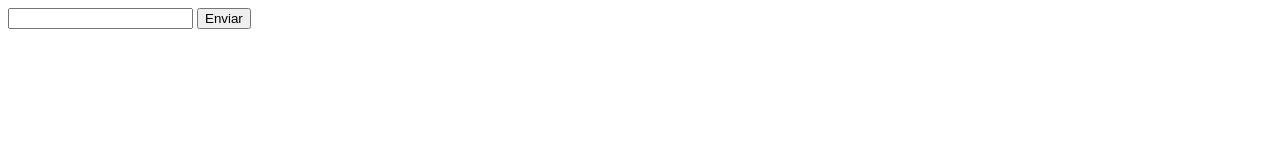
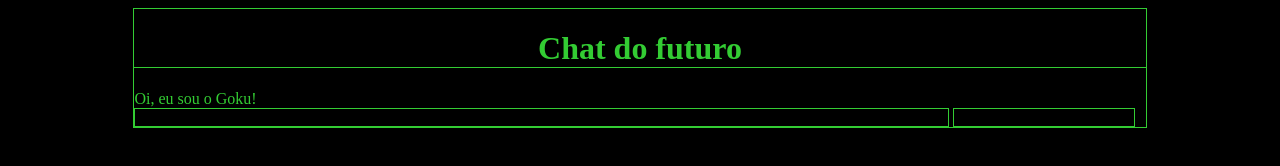
Before and after one commit to Naumsantos/app_chat, a plain HTML site: page index.html in a window 1280 px wide. Drawn offline with Linux system fonts and the light colour scheme.

Commit message:
feat: css chat

```diff
--- a/index.html
+++ b/index.html
@@ -4,11 +4,16 @@
   <meta charset="UTF-8">
   <meta http-equiv="X-UA-Compatible" content="IE=edge">
   <meta name="viewport" content="width=device-width, initial-scale=1.0">
+
+  <link rel="stylesheet" href="main.css">
+
   <title>Chat</title>
 </head>
 <body>
   <div class="container">
-    <div class="messages">
+    <h1 class="title">Chat do futuro</h1>
+    <div id="messages">
+      <div class="message">Oi, eu sou o Goku!</div>
     </div>
     <form action="">
       <input type="text">
--- a/main.css
+++ b/main.css
@@ -0,0 +1,28 @@
+body {
+  background-color: black;
+  color: #3c3;
+}
+
+.title {
+  text-align: center;
+  border-bottom: 1px solid #3c3;
+}
+
+input, button {
+  background-color: black;
+  border: 1px solid #3c3;
+}
+
+input {
+  width: 80%;
+}
+
+button {
+  width: 18%;
+}
+
+.container {
+  margin: 0 auto;
+  width: 80%;
+  border: 1px solid #3c3;
+}
```
